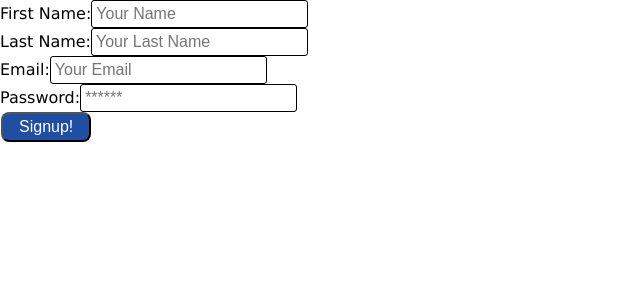
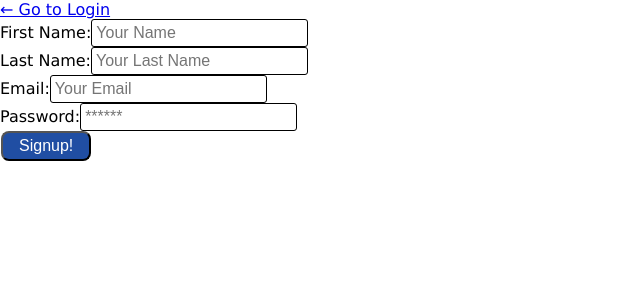
Before and after one commit to tchestnut85/lite-speed, a React (Create React App) app in the folder client/: page /signup in a window 1280 px wide. Shown: the top 300 px of the page, without its empty margins (0-640 px from the left). Built offline with nearby package versions, Linux system fonts and the light colour scheme.

Commit message:
added a 'go to signup' link on the login page

```diff
--- a/client/src/pages/Signup.js
+++ b/client/src/pages/Signup.js
@@ -3,6 +3,7 @@ import React, { useState } from 'react';
 import Auth from '../utils/auth';
 import { CREATE_USER } from '../utils/mutations';
 import { useMutation } from '@apollo/react-hooks';
+import { Link } from 'react-router-dom';
 
 function Signup(props) {
     const [formState, setFormState] = useState({ firstName: '', lastName: '', email: '', password: '' });
@@ -36,6 +37,9 @@ function Signup(props) {
 
     return (
         <div>
+            <Link to="/login">
+                ← Go to Login
+            </Link>
             <form id='signup-form' onSubmit={handleFormSubmit}>
                 <div className="">
                     <label htmlFor="firstName" className='input-text'>First Name:</label>
```
